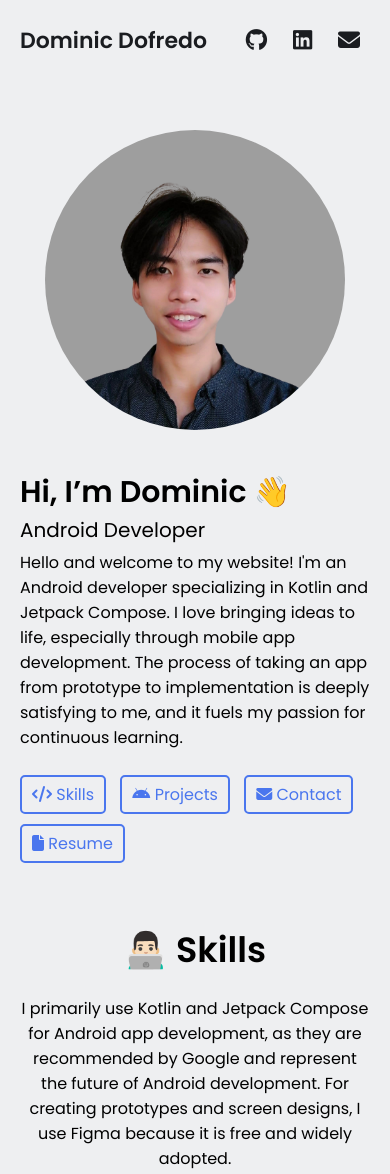
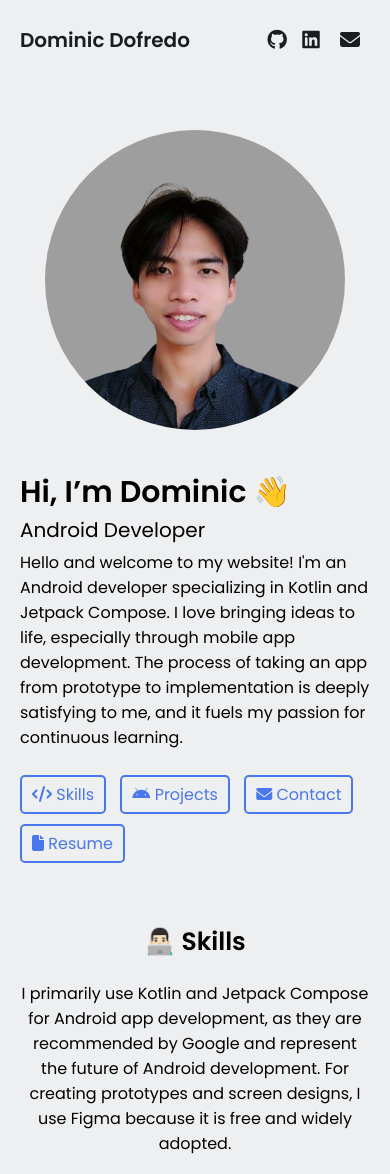
Before and after one commit to minick-nick/My-Portfolio, a plain HTML site: page index.html in a window 390 px wide. Shown: the top 1174 px of the page. Drawn offline with Linux system fonts and the light colour scheme.

Commit message:
Reduce section title font size  and add favicon

```diff
--- a/index.html
+++ b/index.html
@@ -18,6 +18,8 @@
       crossorigin="anonymous"
       referrerpolicy="no-referrer"
     />
+
+    <link rel="shortcut icon" href="images/my-logo.webp" type="image/x-icon">
 
     <link rel="stylesheet" href="styles.css" />
 
--- a/styles.css
+++ b/styles.css
@@ -288,14 +288,26 @@ footer p {
   }
 }
 
+
 @media (max-width: 600px) {
+  .skills-section h2,
+  .projects-section h2,
+  .contact-section h2 {
+    font-size: 25px;
+  }
+
   /* NAVBAR */
   nav {
     padding: 0 20px;
   }
 
+  nav .left a {
+    font-size: 20px;
+  }
+
   nav .right a {
-    font-size: 22px;
+    font-size: 20px;
+    margin: 0 5px;
   }
 
   nav .right a:last-child {
```
Also changed, not shown: images/my-logo.webp (added).
